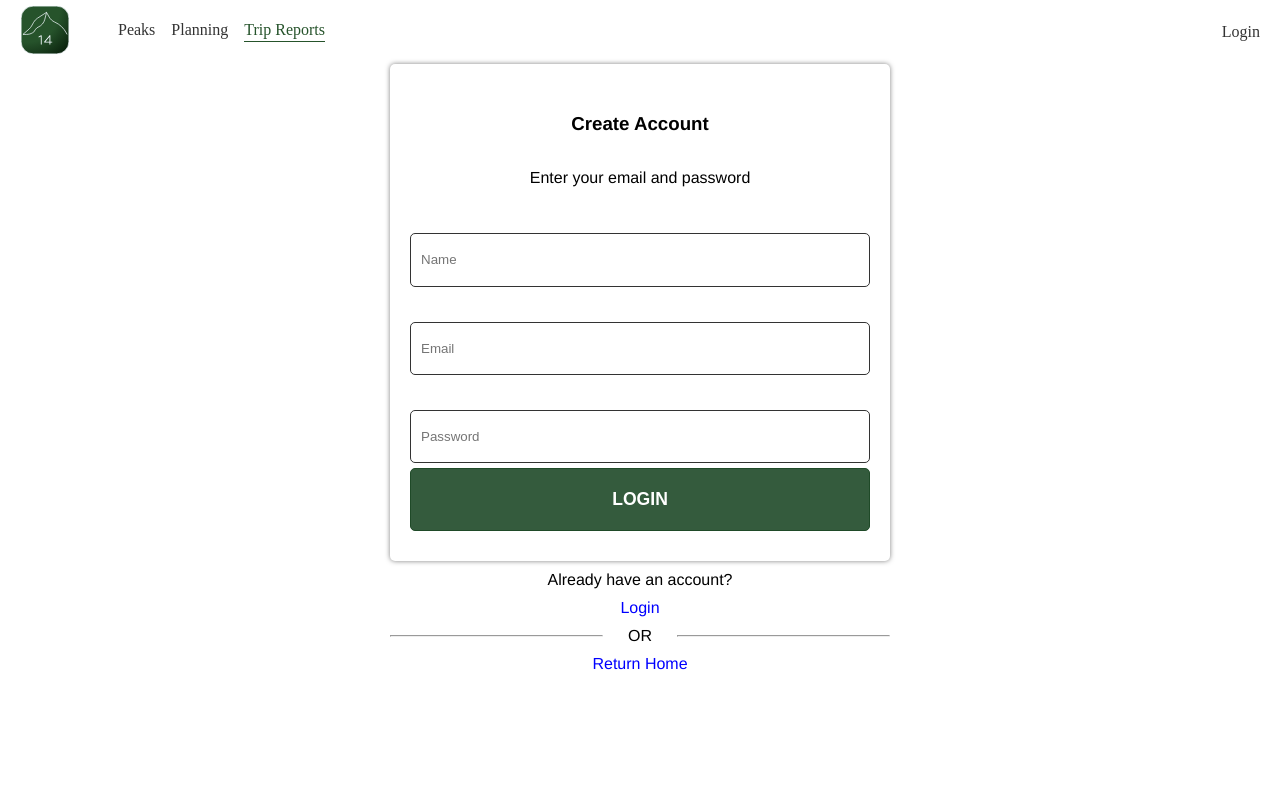
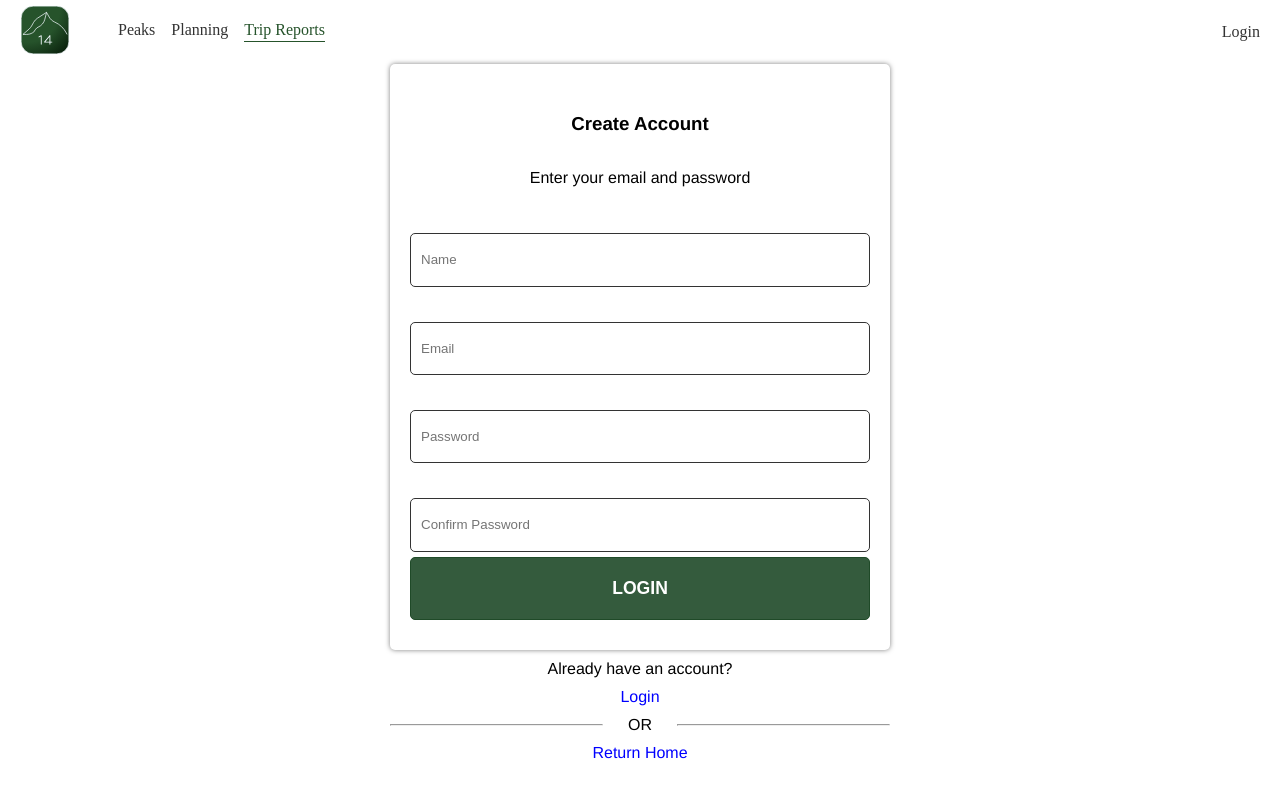
Before and after one commit to calgil/14ers-app, a React (Create React App) app: page /register in a window 1280 px wide. Built offline with nearby package versions, Linux system fonts and the light colour scheme.

Commit message:
update CreateUser error handling

```diff
--- a/src/components/InputBase/InputBase.jsx
+++ b/src/components/InputBase/InputBase.jsx
@@ -2,7 +2,7 @@ import React from "react";
 import s from "./InputBase.module.css";
 import { capitalizeFirstLetters } from "../../utilities/capitalizeFirstLetters";
 
-const InputBase = ({ data, onChange, error, showError }) => (
+const InputBase = ({ data, onChange, onBlur, error, showError }) => (
   <div className={s.inputContainer}>
     {error && showError && data.name === "password" && (
       <div className={s.passwordRules}>
@@ -17,9 +17,10 @@ const InputBase = ({ data, onChange, error, showError }) => (
       className={
         showError && error ? `${s.outline} ${s.inputBase}` : s.inputBase
       }
-      type={data.name}
+      type={data.type}
       name={data.name}
       onChange={onChange}
+      onBlur={onBlur}
       autoComplete={"off"}
       placeholder={capitalizeFirstLetters(data.name)}
     />
--- a/src/components/UserLogin/UserLogin.jsx
+++ b/src/components/UserLogin/UserLogin.jsx
@@ -18,7 +18,7 @@ const UserLogin = () => {
   const navigate = useNavigate();
   const { authService, updateAuth } = useContext(UserContext);
   const [userLogins, setUserLogins] = useState(INIT_LOGIN);
-  const [loginError, setLoginError] = useState(INIT_ERROR);
+  const [error, setError] = useState(INIT_ERROR);
   const [showInputError, setShowInputError] = useState(false);
   const [errorMsg, setErrorMsg] = useState();
   const [showErrorMsg, setShowErrorMsg] = useState(false);
@@ -26,15 +26,15 @@ const UserLogin = () => {
   const onChange = ({ target: { name, value } }) => {
     if (name === "email") {
       if (!isEmailValid(value)) {
-        return setLoginError({ ...loginError, [name]: false });
+        return setError({ ...error, [name]: false });
       }
-      setLoginError({ ...loginError, [name]: true });
+      setError({ ...error, [name]: true });
     }
     if (name === "password") {
       if (!isPasswordValid(value)) {
-        return setLoginError({ ...loginError, [name]: false });
+        return setError({ ...error, [name]: false });
       }
-      setLoginError({ ...loginError, [name]: true });
+      setError({ ...error, [name]: true });
     }
     setUserLogins({ ...userLogins, [name]: value });
   };
@@ -42,8 +42,9 @@ const UserLogin = () => {
   const checkLoginData = () => {
     Object.keys(userLogins).forEach((key) => {
       if (!userLogins[key].length === 0) {
-        setLoginError({ ...loginError, [`${key}`]: false });
+        setError({ ...error, [`${key}`]: false });
       }
+      // setError({ ...error, [`${key}`]: true });
     });
   };
 
@@ -61,7 +62,7 @@ const UserLogin = () => {
       return;
     }
 
-    if (!loginError.email || !loginError.password) {
+    if (!error.email || !error.password) {
       return;
     }
 
@@ -80,8 +81,7 @@ const UserLogin = () => {
         }
         if (res.status === 200) {
           updateAuth();
-          navigate(-1);
-          setLoginError(INIT_ERROR);
+          navigate("/");
         }
       })
       .catch(() => {
@@ -90,8 +90,18 @@ const UserLogin = () => {
   };
 
   const inputData = [
-    { key: 1, name: "email", errorMsg: "Please enter a valid email" },
-    { key: 2, name: "password", errorMsg: "Please enter a valid password" },
+    {
+      key: 1,
+      type: "email",
+      name: "email",
+      errorMsg: "Please enter a valid email",
+    },
+    {
+      key: 2,
+      type: "password",
+      name: "password",
+      errorMsg: "Please enter a valid password",
+    },
   ];
 
   return (
@@ -105,7 +115,7 @@ const UserLogin = () => {
             key={data.key}
             data={data}
             onChange={onChange}
-            error={!loginError[data.name]}
+            error={!error[data.name]}
             showError={showInputError}
           />
         ))}
--- a/src/components/UserRegister/UserRegister.jsx
+++ b/src/components/UserRegister/UserRegister.jsx
@@ -3,6 +3,8 @@ import s from "./UserRegister.module.css";
 import { Link, useNavigate } from "react-router-dom";
 import { UserContext } from "../../App";
 import { isEmailValid } from "../../utilities/isEmailValid";
+import { isPasswordValid } from "../../utilities/isPasswordValid";
+import { doPasswordsMatch } from "../../utilities/doPasswordsMatch";
 import InputBase from "../InputBase/InputBase";
 
 const UserRegister = () => {
@@ -14,120 +16,154 @@ const UserRegister = () => {
     email: "",
     password: "",
   };
+
   const INIT_ERROR = {
-    email: false,
-    password: false,
+    name: true,
+    email: true,
+    password: true,
+    confirmPassword: true,
   };
-  const [userInfoError, setUserInfoError] = useState(INIT_ERROR);
+
+  const [error, setError] = useState(INIT_ERROR);
+  const [userInfo, setUserInfo] = useState(INIT_STATE);
+  const [showInputError, setShowInputError] = useState(false);
   const [errorMsg, setErrorMsg] = useState("");
-  const [userInfo, setUserInfo] = useState(INIT_STATE);
-  const [showError, setShowError] = useState(false);
+  const [showErrorMsg, setShowErrorMsg] = useState(false);
 
   const onChange = ({ target: { name, value } }) => {
-    setUserInfo({ ...userInfo, [name]: value });
-  };
-
-  const validateInputs = (name, value) => {
-    console.log("validate", name, value);
-    if (!value) {
-      console.log("error", name);
-      setUserInfoError({ ...userInfoError, [`${name}`]: true });
-      return;
+    if (name === "name") {
+      if (!value.length) {
+        setError({ ...error, name: true });
+        return;
+      }
+      setError({ ...error, name: false });
+      setUserInfo({ ...userInfo, name: value });
+    }
+    if (name === "email") {
+      if (!isEmailValid(value)) {
+        setError({ ...error, email: true });
+        return;
+      }
+      setError({ ...error, email: false });
+      setUserInfo({ ...userInfo, email: value });
+    }
+    if (name === "password") {
+      if (!isPasswordValid(value)) {
+        setError({ ...error, password: true });
+        return;
+      }
+      setError({ ...error, password: false });
+      setUserInfo({ ...userInfo, password: value });
+    }
+    if (name === "confirmPassword") {
+      if (!userInfo.password.length) {
+        console.log("no password");
+        return;
+      }
+      if (error.password) {
+        console.log("invalid password");
+        return;
+      }
+      if (!doPasswordsMatch(userInfo.password, value)) {
+        setError({ ...error, confirmPassword: true });
+        return;
+      }
+      setError({ ...error, confirmPassword: false });
     }
   };
 
-  const onBlur = () => {
-    Object.keys(userInfo).forEach((name) => {
-      validateInputs(name, userInfo[name]);
-
-      // if (!userInfo[key].length) {
-      //   console.log("empty", userInfoError[key]);
-      //   setUserInfoError({ ...userInfoError, [key]: true });
-      //   console.log("empty!", userInfoError);
-      //   return;
-      // }
-      // console.log("each key", key);
-      // console.log("each val", userInfo[key]);
+  const checkLoginData = () => {
+    let isValid = true;
+    Object.values(userInfo).forEach((val) => {
+      if (!val.length) {
+        isValid = false;
+        return;
+      }
     });
-    console.log(userInfoError);
+    return isValid;
   };
 
-  const onSubmit = (e) => {
+  const createUser = (e) => {
     e.preventDefault();
-    console.log("submit", userInfoError);
+    setShowInputError(true);
+
+    if (!checkLoginData()) {
+      return;
+    }
+
+    if (error.name || error.email || error.password || error.confirmPassword) {
+      return;
+    }
+
     const { name, email, password } = userInfo;
-    // if (!name || !email || !password) {
-    //   Object.keys(userInfo).forEach((key) => {
-    //     if (userInfo[key].length === 0) {
-    //       let errorMsg = `Please enter a valid ${key}`;
-    //       setError(true);
-    //       setErrorMsg(errorMsg);
-    //     }
-    //   });
-    // } else {
-    //   authService
-    //     .createUser(name, email, password)
-    //     .then(() => {
-    //       updateAuth();
-    //       navigate("/");
-    //     })
-    //     .catch(() => {
-    //       setError(true);
-    //       setUserInfo({
-    //         name: "",
-    //         email: "",
-    //         password: "",
-    //       });
-    //     });
-    // }
+
+    authService
+      .createUser(name, email, password)
+      .then((res) => {
+        console.log(res);
+        if (res.status === 400) {
+          console.log("gotcha!");
+          setShowErrorMsg(true);
+          setErrorMsg("There is already a user with that email");
+          return;
+        }
+        if (res.status !== 200) {
+          setErrorMsg("Something went wrong");
+          setShowErrorMsg(true);
+          return;
+        }
+        if (res.status === 200) {
+          updateAuth();
+          navigate("/");
+        }
+      })
+      .catch(() => {
+        setError(true);
+        setUserInfo({
+          name: "",
+          email: "",
+          password: "",
+        });
+      });
   };
 
   const inputData = [
-    { key: 1, name: "name", errorMsg: "" },
-    { key: 2, name: "email", errorMsg: "Please enter a valid email" },
-    { key: 3, name: "password", errorMsg: "Please enter a valid password" },
-    // {key: 4, name: "confirm password", errorMsg: 'Passwords do not match'},
+    { key: 1, name: "name", type: "text", errorMsg: "Please enter a name" },
+    {
+      key: 2,
+      name: "email",
+      type: "email",
+      errorMsg: "Please enter valid email",
+    },
+    {
+      key: 3,
+      name: "password",
+      type: "password",
+      errorMsg: "Please enter valid password",
+    },
+    {
+      key: 4,
+      name: "confirmPassword",
+      type: "password",
+      errorMsg: "Passwords don't match",
+    },
   ];
 
   return (
     <>
-      <form className={s.registerBody} onSubmit={onSubmit} onBlur={onBlur}>
+      <form className={s.registerBody} onSubmit={createUser}>
         <h3>Create Account</h3>
         <p>Enter your email and password</p>
-        {/* {error && <div className={s.errorMsg}>{errorMsg}</div>} */}
+        {showErrorMsg && <div className={s.errorMsg}>{errorMsg}</div>}
         {inputData.map((data) => (
           <InputBase
             key={data.key}
             data={data}
             onChange={onChange}
-            error={userInfo[data.name]}
-            showError={showError}
+            error={error[data.name]}
+            showError={showInputError}
           />
         ))}
-        {/* <input
-          className={s.inputBase}
-          name="name"
-          type="text"
-          placeholder="name"
-          autoComplete="off"
-          onChange={onChange}
-        />
-        <input
-          className={s.inputBase}
-          name="email"
-          type="text"
-          placeholder="Email"
-          autoComplete="off"
-          onChange={onChange}
-        />
-        <input
-          className={s.inputBase}
-          name="password"
-          type="password"
-          placeholder="Password"
-          autoComplete="off"
-          onChange={onChange}
-        /> */}
         <input className={s.submitBtn} type="submit" value="Login" />
       </form>
       <div className={s.linkContainer}>
--- a/src/services.js
+++ b/src/services.js
@@ -89,7 +89,7 @@ export class AuthService extends User {
       this.setIsLoggedIn(true);
       const data = await this.getUserData();
       this.setUserData(data);
-      return response
+      return response;
     } catch (error) {
       if (error.response) {
         return error.response;
@@ -115,6 +115,9 @@ export class AuthService extends User {
       const data = await this.getUserData();
       this.setUserData(data);
     } catch (error) {
+      if (error.response) {
+        return error.response;
+      }
       console.error(error);
     }
   };
--- /dev/null
+++ b/src/utilities/doPasswordsMatch.js
@@ -0,0 +1,8 @@
+export const doPasswordsMatch = (password, confirmPassword) => {
+  if (password !== confirmPassword) {
+    return false;
+  }
+  if (password === confirmPassword) {
+    return true;
+  }
+};
--- a/src/utilities/isEmailValid.js
+++ b/src/utilities/isEmailValid.js
@@ -1,4 +1,7 @@
 export const isEmailValid = (str) => {
+  if (!str.length) {
+    return false;
+  }
   const emailRegEx = /[^@ \t\r\n]+@[^@ \t\r\n]+\.[^@ \t\r\n]+/;
   if (!str.match(emailRegEx)) {
     return false;
--- a/src/utilities/isPasswordValid.js
+++ b/src/utilities/isPasswordValid.js
@@ -1,4 +1,7 @@
 export const isPasswordValid = (str) => {
+  if (!str.length) {
+    return false;
+  }
   const passwordRegEx =
     /^(?=.*?[A-Z])(?=.*?[a-z])(?=.*?[0-9])(?=.*?[#?!@$ %^&*-]).{8,}$/;
   if (!str.match(passwordRegEx)) {
```
